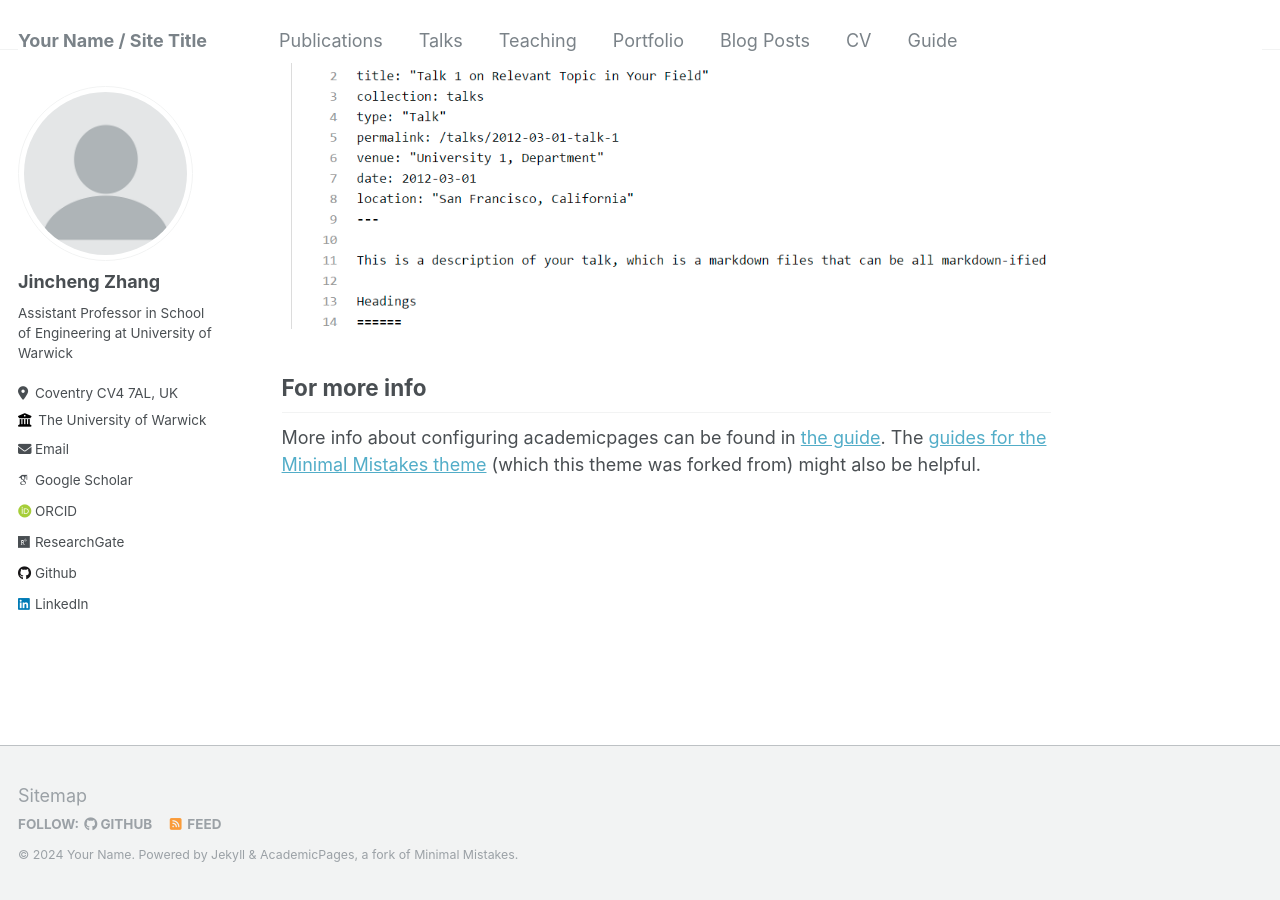
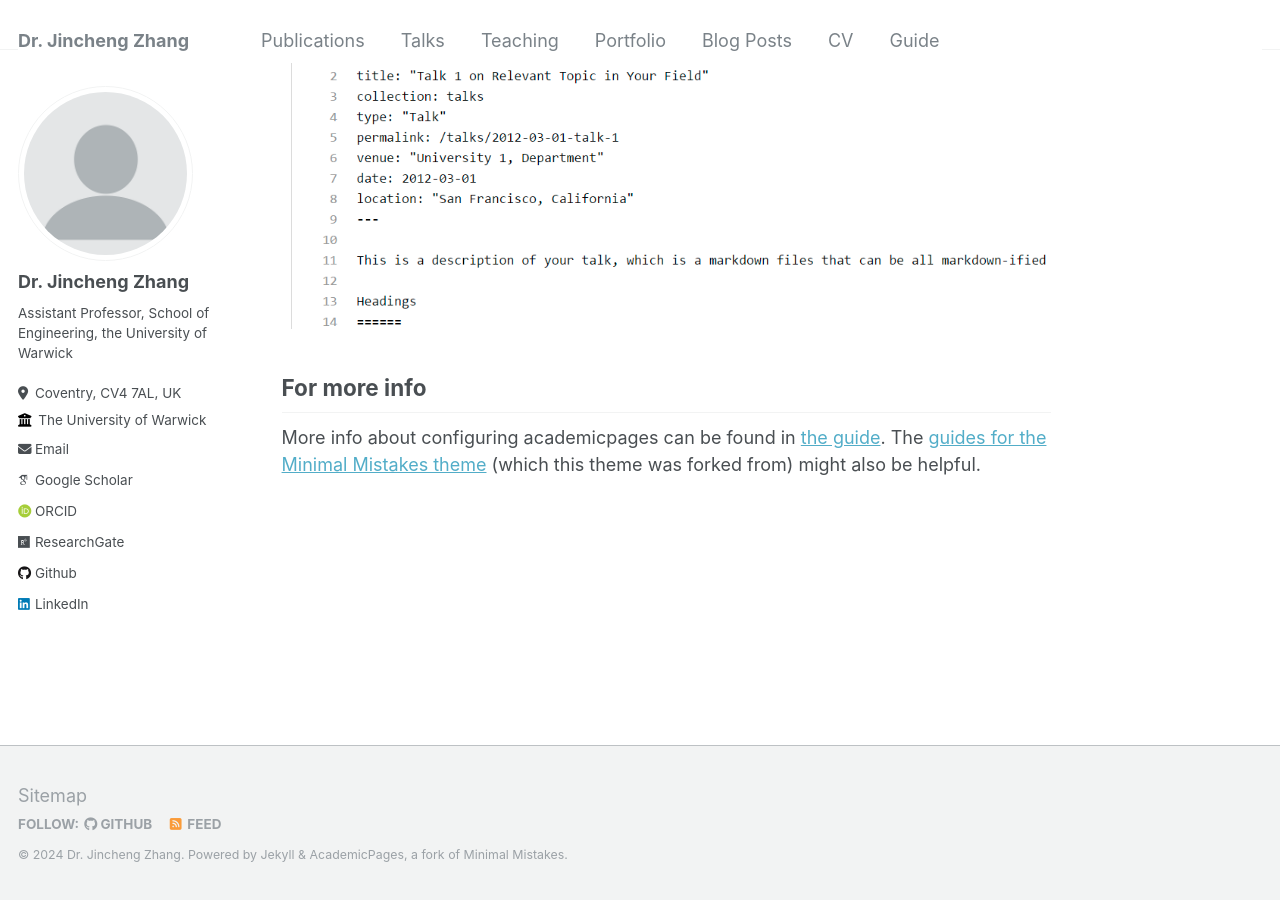
Before and after one commit to zhangxcii/zhangxcii.github.io, a Jekyll site: the page built from _pages/about.md, in a window 1280 px wide and 900 px high, scrolled down 2640 px. Built offline with Jekyll 4.4.1, drawn with Linux system fonts in a browser that asks for light colours; some web fonts are replaced.

Commit message:
Update _config.yml

```diff
--- a/_config.yml
+++ b/_config.yml
@@ -8,13 +8,13 @@
 
 # Basic Site Settings
 locale                   : "en-US"
-title                    : "Your Name / Site Title"
+title                    : "Dr. Jincheng Zhang"
 title_separator          : "-"
-name                     : &name "Your Name"
-description              : &description "personal description"
-url                      : https://academicpages.github.io # the base hostname & protocol for your site e.g. "https://mmistakes.github.io"
+name                     : &name "Dr. Jincheng Zhang"
+description              : &description "Assistant Professor at University of Warwick"
+url                      : https://zhangxcii.github.io # the base hostname & protocol for your site e.g. "https://mmistakes.github.io"
 baseurl                  : "" # the subpath of your site, e.g. "/blog"
-repository               : "academicpages/academicpages.github.io"
+repository               : "academicpages/zhangxcii.github.io"
 
 # Site Author - The following control what appear as part of the author content on the side bar.
 #               If a field is blank the icon and link will not appear, otherwise it will be shown.
@@ -22,10 +22,10 @@ repository               : "academicpages/academicpages.github.io"
 author:
   # Biographic information
   avatar           : "profile.png"
-  name             : "Jincheng Zhang"
+  name             : "Dr. Jincheng Zhang"
   pronouns         : # example: "she/her"
-  bio              : "Assistant Professor in School of Engineering at University of Warwick"
-  location         : "Coventry CV4 7AL, UK"
+  bio              : "Assistant Professor, School of Engineering, the University of Warwick"
+  location         : "Coventry, CV4 7AL, UK"
   employer         : "The University of Warwick"
   uri              : # URL
   email            : "Jincheng.Zhang.r1@warwick.ac.uk"
@@ -42,7 +42,7 @@ author:
   bitbucket        : # Username - Update with your username on the site
   codepen          : # Username
   dribbble         : # Username
-  github           : "academicpages"
+  github           : "zhangxcii"
   kaggle           : # Username
   stackoverflow    : # User number or user number and name (i.e., use "1" or "1/jeff-atwood")
 
```
